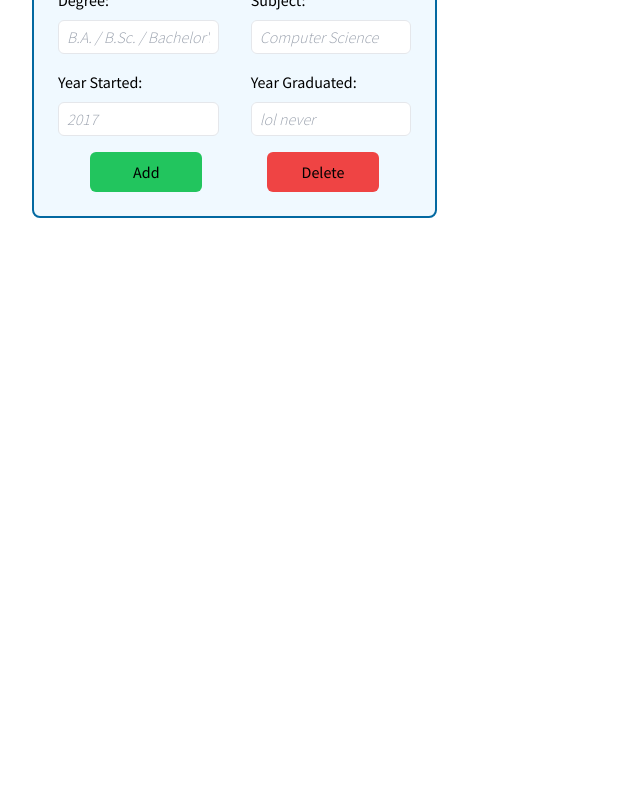
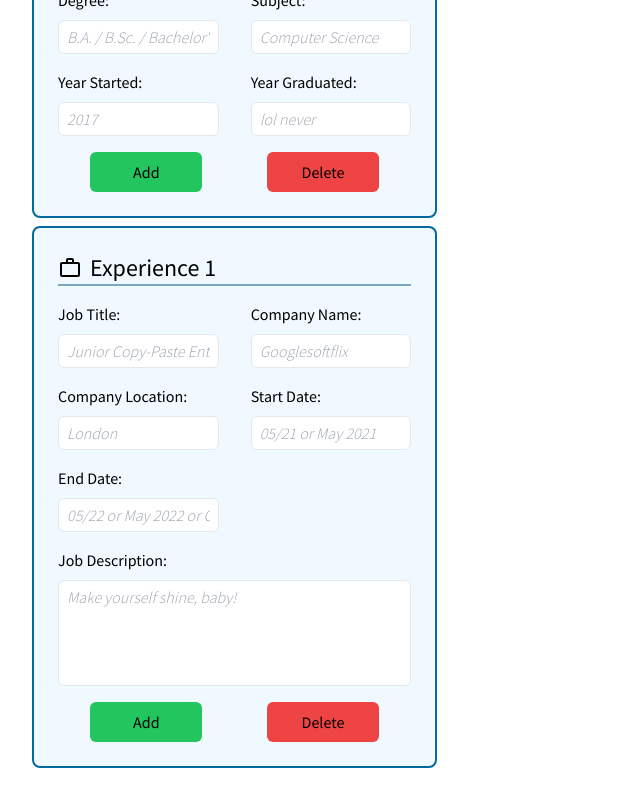
Before and after one commit to brkyurun/cv-application, a React (Vite) app: page / in a window 1280 px wide. Shown: the part 788-1588 px from the top of the page, without its empty margins (0-640 px from the left). Before the commit the page ends 1038 px from the top, so only its background shows below. Built offline with nearby package versions, Linux system fonts and the light colour scheme.

Commit message:
create experiences component

```diff
--- a/src/App.jsx
+++ b/src/App.jsx
@@ -22,7 +22,7 @@ function App() {
       schoolGraduate: "",
     },
   ]);
-  const [experience, setExperience] = useState([
+  const [experienceSection, setExperienceSection] = useState([
     {
       jobTitle: "",
       companyName: "",
@@ -46,7 +46,7 @@ function App() {
     setEducationSection(updatedEducations);
   }
 
-  function handleEducationSectionAdd(e) {
+  function handleEducationSectionAdd() {
     const newEducation = {
       schoolName: "",
       schoolLocation: "",
@@ -68,6 +68,33 @@ function App() {
     setEducationSection(updatedEducation);
   }
 
+  function handleExperienceSectionChange(e, indexNumber) {
+    const { name, value } = e.target;
+    const updatedExperiences = [...experienceSection];
+    updatedExperiences[indexNumber][name] = value;
+    setExperienceSection(updatedExperiences);
+  }
+
+  function handleExperienceSectionAdd() {
+    const newExperience = {
+      jobTitle: "",
+      companyName: "",
+      companyLocation: "",
+      startDate: "",
+      endDate: "",
+      aboutJob: "",
+    };
+
+    setExperienceSection([...experienceSection, newExperience]);
+  }
+
+  function handleExperienceSectionDelete(index) {
+    const updatedExperiences = experienceSection.filter(
+      (item, i) => i !== index
+    );
+    setExperienceSection(updatedExperiences);
+  }
+
   return (
     <>
       <Header />
@@ -79,6 +106,10 @@ function App() {
           educationSectionHandler={handleEducationSectionChange}
           addEducation={handleEducationSectionAdd}
           deleteEducation={handleEducationSectionDelete}
+          experienceSection={experienceSection}
+          experienceSectionHandler={handleExperienceSectionChange}
+          addExperience={handleExperienceSectionAdd}
+          deleteExperience={handleExperienceSectionDelete}
         />
       </main>
     </>
--- a/src/components/CVBuilder/CVBuilder.jsx
+++ b/src/components/CVBuilder/CVBuilder.jsx
@@ -1,5 +1,6 @@
 import About from "./About";
 import EducationGroup from "./EducationGroup";
+import ExperienceGroup from "./ExperienceGroup";
 
 const CVBuilder = ({
   aboutSection,
@@ -8,9 +9,13 @@ const CVBuilder = ({
   educationSectionHandler,
   addEducation,
   deleteEducation,
+  experienceSection,
+  experienceSectionHandler,
+  addExperience,
+  deleteExperience,
 }) => {
   return (
-    <div className="space-y-2">
+    <div className="container space-y-2">
       <About
         aboutSection={aboutSection}
         aboutSectionHandler={aboutSectionHandler}
@@ -21,6 +26,12 @@ const CVBuilder = ({
         onAdd={addEducation}
         onDelete={deleteEducation}
       />
+      <ExperienceGroup
+        experienceSection={experienceSection}
+        experienceSectionHandler={experienceSectionHandler}
+        onAdd={addExperience}
+        onDelete={deleteExperience}
+      />
     </div>
   );
 };
--- /dev/null
+++ b/src/components/CVBuilder/Experience.jsx
@@ -0,0 +1,95 @@
+import Input from "./Input";
+import { MdWorkOutline } from "react-icons/md";
+import SectionTitle from "./SectionTitle";
+
+const Experience = ({
+  experienceSection,
+  experienceSectionHandler,
+  onAdd,
+  onDelete,
+  indexNumber,
+}) => {
+  return (
+    <>
+      <SectionTitle
+        icon={<MdWorkOutline />}
+        title={`Experience ${indexNumber + 1}`}
+      />
+      <Input
+        labelText="Job Title:"
+        inputId={`jobTitle-${indexNumber + 1}`}
+        name="jobTitle"
+        inputType="text"
+        placeholder="Junior Copy-Paste Enthusiast"
+        inputValue={experienceSection.schoolName}
+        inputHandler={(e) => experienceSectionHandler(e, indexNumber)}
+      />
+      <Input
+        labelText="Company Name:"
+        inputId={`companyName-${indexNumber + 1}`}
+        name="companyName"
+        inputType="text"
+        placeholder="Googlesoftflix"
+        inputValue={experienceSection.schoolLocation}
+        inputHandler={(e) => experienceSectionHandler(e, indexNumber)}
+      />
+      <Input
+        labelText="Company Location:"
+        inputId={`companyLocation-${indexNumber + 1}`}
+        name="companyLocation"
+        inputType="text"
+        placeholder="London"
+        inputValue={experienceSection.schoolDegree}
+        inputHandler={(e) => experienceSectionHandler(e, indexNumber)}
+      />
+      <Input
+        labelText="Start Date:"
+        inputId={`startDate-${indexNumber + 1}`}
+        name="startDate"
+        inputType="text"
+        placeholder="05/21 or May 2021"
+        inputValue={experienceSection.schoolSubject}
+        inputHandler={(e) => experienceSectionHandler(e, indexNumber)}
+      />
+      <Input
+        labelText="End Date:"
+        inputId={`endDate-${indexNumber + 1}`}
+        name="endDate"
+        inputType="text"
+        placeholder="05/22 or May 2022 or Current"
+        inputValue={experienceSection.schoolStart}
+        inputHandler={(e) => experienceSectionHandler(e, indexNumber)}
+      />
+      <div className="col-span-2 flex flex-col gap-2">
+        <label htmlFor={`aboutJob-${indexNumber}`}>Job Description:</label>
+        <textarea
+          className="resize-none rounded-md border py-1 px-2 outline-offset-2 placeholder:font-light placeholder:italic"
+          placeholder="Make yourself shine, baby!"
+          id={`aboutJob-${indexNumber}`}
+          name="aboutJob"
+          rows="4"
+          value={experienceSection.aboutJob}
+          onChange={(e) => experienceSectionHandler(e, indexNumber)}
+        ></textarea>
+      </div>
+      <div className="col-span-2 flex items-center justify-around">
+        <button
+          type="button"
+          onClick={onAdd}
+          className="text-bold text-md w-28 rounded-md bg-green-500 py-2 transition-colors duration-100 ease-out hover:scale-105 hover:bg-green-400"
+        >
+          Add
+        </button>
+        <button
+          type="button"
+          onClick={() => onDelete(indexNumber)}
+          className="text-bold text-md w-28 rounded-md bg-red-500 py-2 transition-colors duration-100 ease-out hover:scale-105 hover:bg-red-400"
+        >
+          Delete
+        </button>
+      </div>
+    </>
+  );
+};
+
+export default Experience;
--- /dev/null
+++ b/src/components/CVBuilder/ExperienceGroup.jsx
@@ -0,0 +1,26 @@
+import Section from "./Section";
+import Experience from "./Experience";
+
+const ExperienceGroup = ({
+  experienceSection,
+  experienceSectionHandler,
+  onAdd,
+  onDelete,
+}) => {
+  return (
+    <Section>
+      {experienceSection.map((experienceItem, index) => (
+        <Experience
+          key={index}
+          experienceSection={experienceItem}
+          experienceSectionHandler={experienceSectionHandler}
+          indexNumber={index}
+          onAdd={onAdd}
+          onDelete={onDelete}
+        />
+      ))}
+    </Section>
+  );
+};
+
+export default ExperienceGroup;
```
